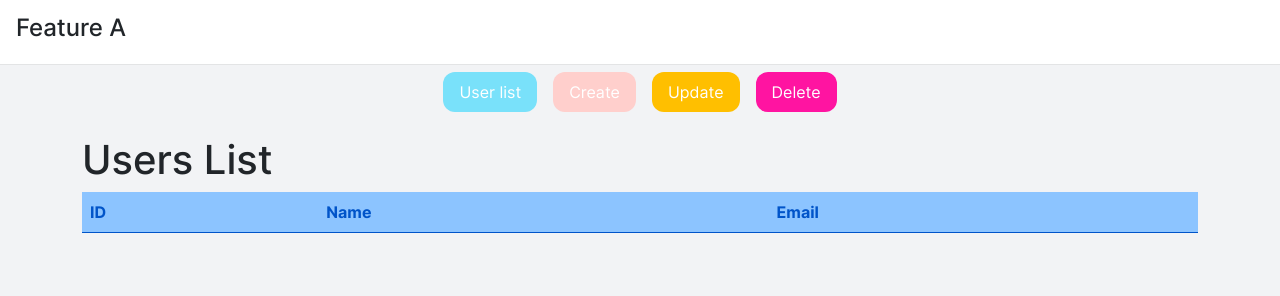
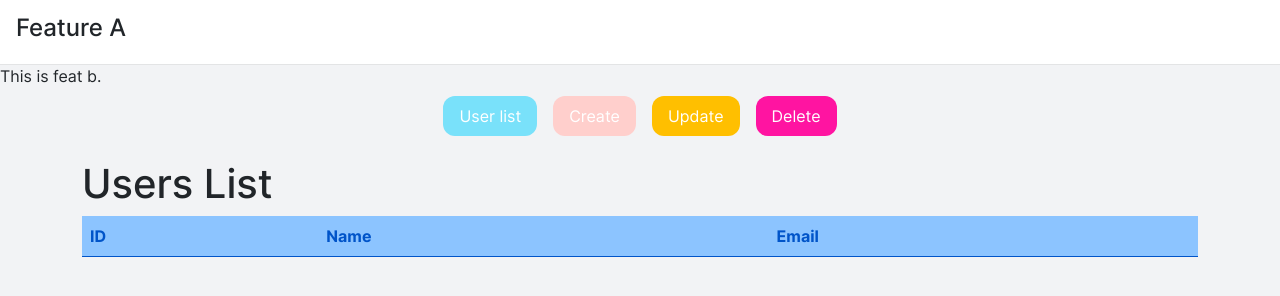
Before and after one commit to zarzarkyawzin/js-users, a website built with webpack: page index.html in a window 1280 px wide. Built offline with nearby package versions, Linux system fonts and the light colour scheme; no server answers.

Commit message:
add feat b

```diff
--- a/index.html
+++ b/index.html
@@ -10,6 +10,7 @@
         <div class="d-flex align-items-center bg-s0 header">
             <h4>Feature A</h4>
         </div>
+        <div id="feat-b">This is feat b.</div>
         <div id="app"></div>
         <div class="d-flex justify-content-center my-2">
             <button class="cursor bg-secondary500 text-s0 mx-2" onclick="changeRoute('userlist')" data-tooltip data-tippy-content="Tooltip">User list</button>
```
